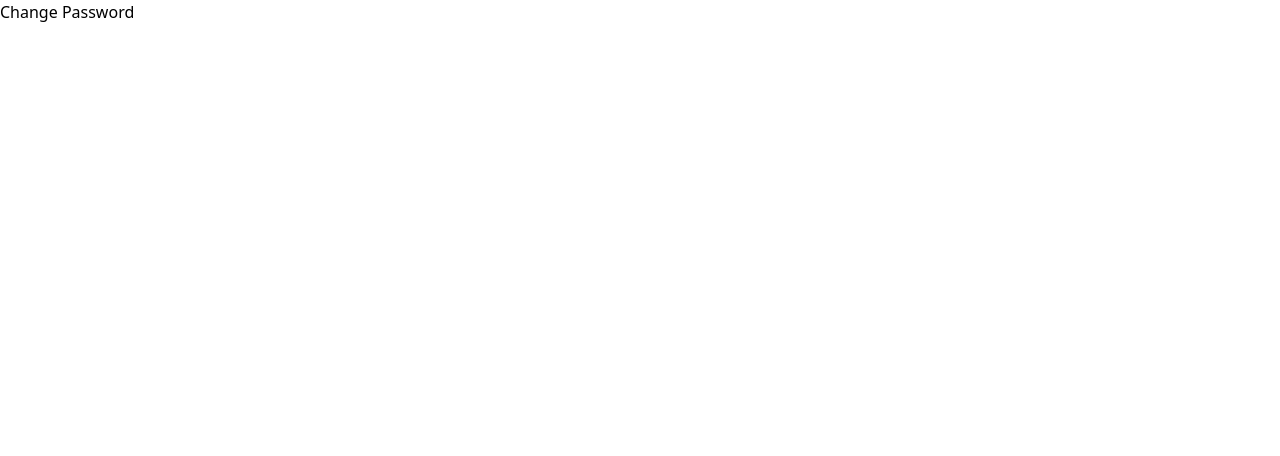
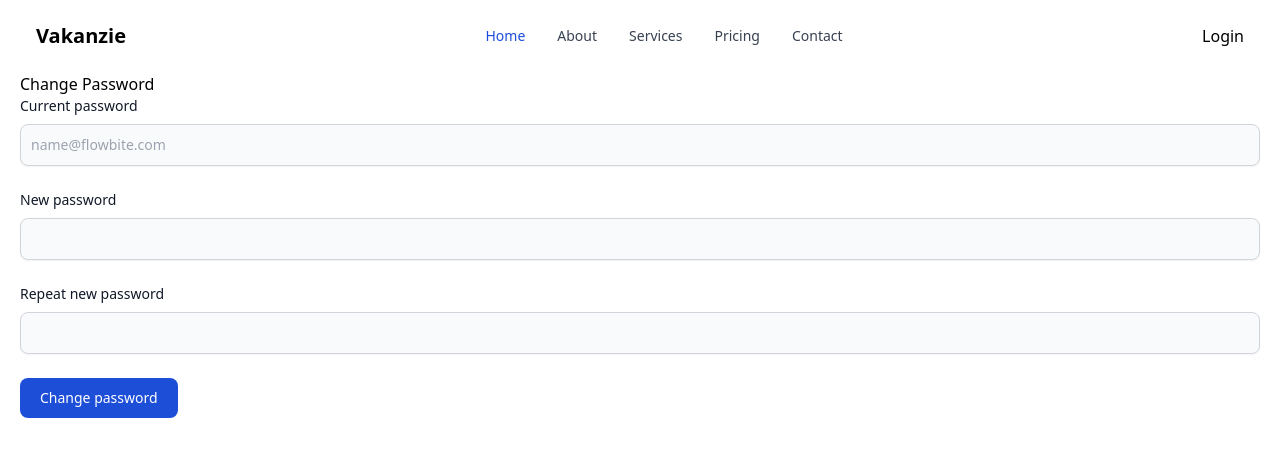
Before and after one commit to IlhamPrabaswara/vakanzie, a Next.js app: page /dashboard/change-password in a window 1280 px wide. Shown: the top 456 px of the page. Built offline with nearby package versions, Linux system fonts and the light colour scheme.

Commit message:
Add change password skeleton only

```diff
--- a/src/pages/dashboard/change-password.js
+++ b/src/pages/dashboard/change-password.js
@@ -1,5 +1,62 @@
+import Layout from "@/components/layout";
+import NavBar from "@/components/navbar";
+
 export default function ChangePassword() {
-    return (
-        <h1>Change Password</h1>
-    )
+  return (
+    <Layout>
+      <NavBar />
+      <h1>Change Password</h1>
+      <form>
+        <div class="mb-6">
+          <label
+            for="email"
+            class="block mb-2 text-sm font-medium text-gray-900 dark:text-white"
+          >
+            Current password
+          </label>
+          <input
+            type="email"
+            id="email"
+            class="shadow-sm bg-gray-50 border border-gray-300 text-gray-900 text-sm rounded-lg focus:ring-blue-500 focus:border-blue-500 block w-full p-2.5 dark:bg-gray-700 dark:border-gray-600 dark:placeholder-gray-400 dark:text-white dark:focus:ring-blue-500 dark:focus:border-blue-500 dark:shadow-sm-light"
+            placeholder="name@flowbite.com"
+            required
+          />
+        </div>
+        <div class="mb-6">
+          <label
+            for="password"
+            class="block mb-2 text-sm font-medium text-gray-900 dark:text-white"
+          >
+            New password
+          </label>
+          <input
+            type="password"
+            id="password"
+            class="shadow-sm bg-gray-50 border border-gray-300 text-gray-900 text-sm rounded-lg focus:ring-blue-500 focus:border-blue-500 block w-full p-2.5 dark:bg-gray-700 dark:border-gray-600 dark:placeholder-gray-400 dark:text-white dark:focus:ring-blue-500 dark:focus:border-blue-500 dark:shadow-sm-light"
+            required
+          />
+        </div>
+        <div class="mb-6">
+          <label
+            for="repeat-password"
+            class="block mb-2 text-sm font-medium text-gray-900 dark:text-white"
+          >
+            Repeat new password
+          </label>
+          <input
+            type="password"
+            id="repeat-password"
+            class="shadow-sm bg-gray-50 border border-gray-300 text-gray-900 text-sm rounded-lg focus:ring-blue-500 focus:border-blue-500 block w-full p-2.5 dark:bg-gray-700 dark:border-gray-600 dark:placeholder-gray-400 dark:text-white dark:focus:ring-blue-500 dark:focus:border-blue-500 dark:shadow-sm-light"
+            required
+          />
+        </div>
+        <button
+          type="submit"
+          class="text-white bg-blue-700 hover:bg-blue-800 focus:ring-4 focus:outline-none focus:ring-blue-300 font-medium rounded-lg text-sm px-5 py-2.5 text-center dark:bg-blue-600 dark:hover:bg-blue-700 dark:focus:ring-blue-800"
+        >
+          Change password
+        </button>
+      </form>
+    </Layout>
+  );
 }
```
